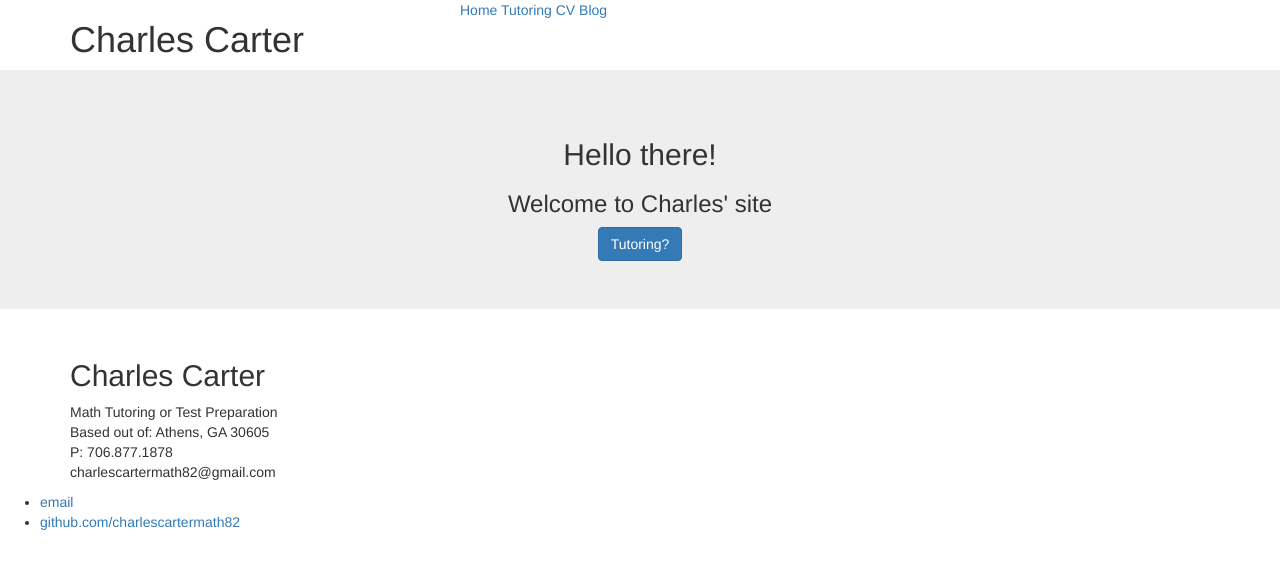
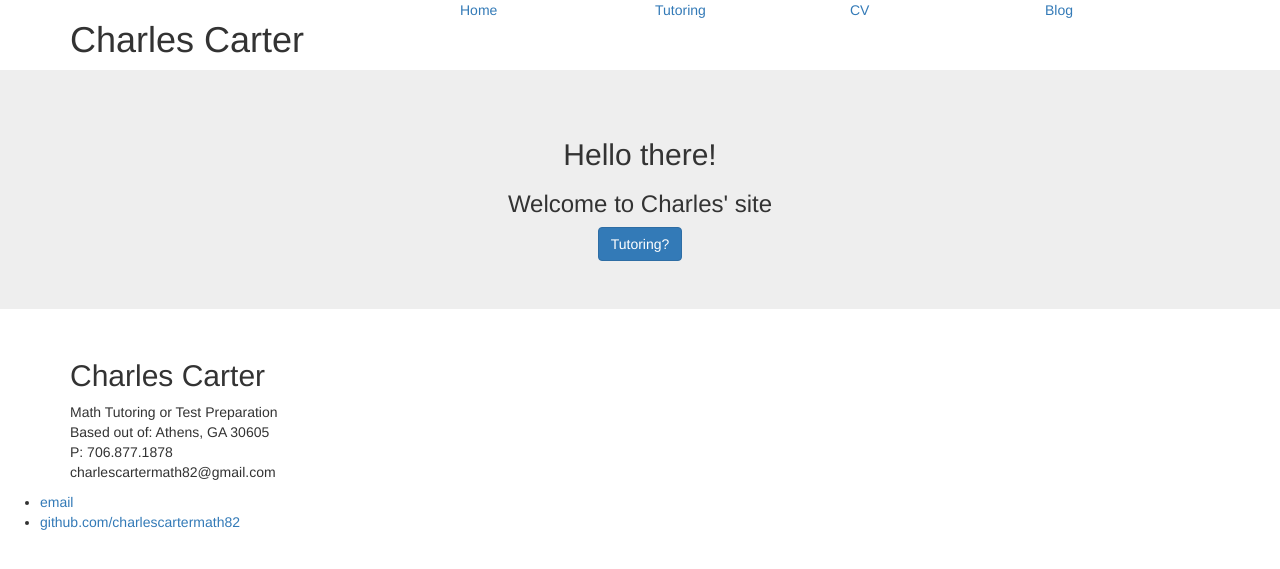
Before and after one commit to charlescartermath82/charlescartermath82.github.io, a Jekyll site: the page built from cv/index.html, in a window 1280 px wide. Shown: the top 569 px of the page. Built offline with Jekyll 4.4.1, drawn with Linux system fonts in a browser that asks for light colours.

Commit message:
Update default.html

```diff
--- a/_layouts/default.html
+++ b/_layouts/default.html
@@ -9,11 +9,17 @@
 		<header class="container">
 			<div class="row">
 				<h1 class="col-sm-4">Charles Carter</h1>
-				<nav class="col-sm-8 text-left">
-					<p><a href="/">Home</a>
-					<a href="/tutor costs">Tutoring</a>
-					<a href="/cv">CV</a>
-					<a href="/blog">Blog</a></p>
+				<nav class="col-sm-2 text-left">
+					<p><a href="/">Home</a></p>
+				</nav>
+				<nav class="col-sm-2 text-left">
+					<p><a href="/tutor costs">Tutoring</a></p>
+				</nav>
+				<nav class="col-sm-2 text-left">
+					<p><a href="/cv">CV</a></p>
+				</nav>
+				<nav class="col-sm-2 text-left">
+					<p><a href="/blog">Blog</a></p>
 				</nav>
 
 			</div>
```
